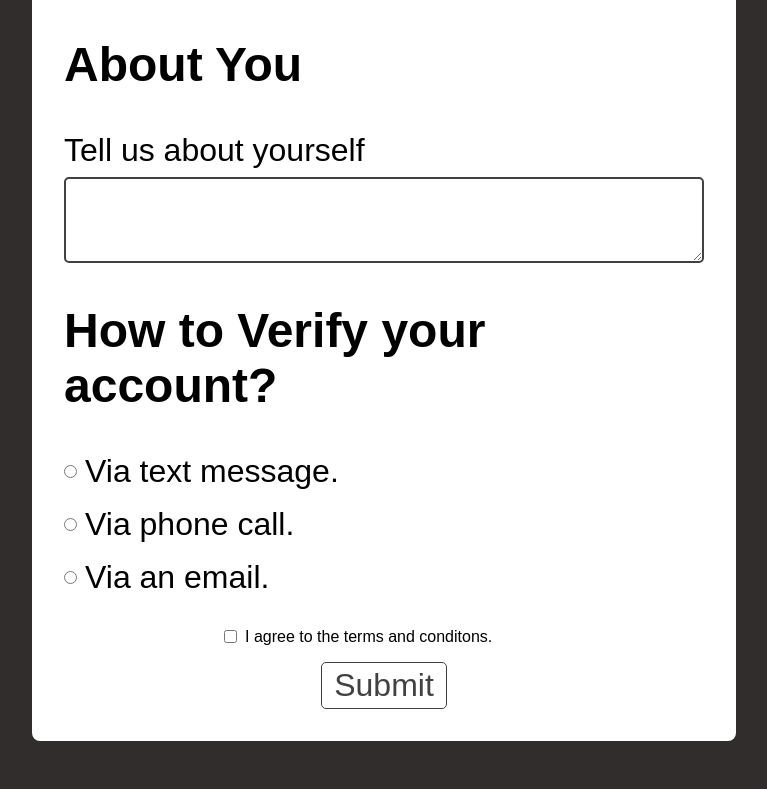
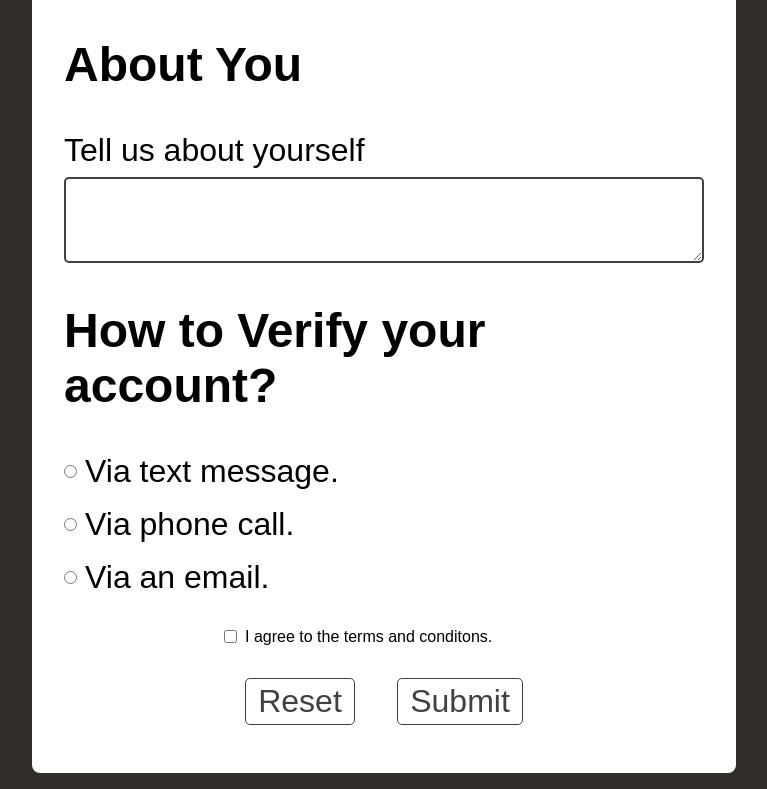
Before and after one commit to Junaeid18/Practise_and_Recall, a plain HTML site: page From-100-Days/Day26_to_29/index.html in a window 1280 px wide. Shown: the part 1374-2163 px from the top of the page, without its empty margins (256-1023 px from the left). Before the commit the page ends 2131 px from the top, so only its background shows below. Drawn offline with Linux system fonts and the light colour scheme; a web font is replaced by a local one.

Commit message:
Doing Day28 and added reset button in the form

```diff
--- a/From-100-Days/Day26_to_29/index.html
+++ b/From-100-Days/Day26_to_29/index.html
@@ -91,10 +91,10 @@
                             <input
                                 type="radio"
                                 name="verify"
-                                id="email"
-                                value="email"
+                                id="emailchooser"
+                                value="emailverify"
                             />
-                            <label for="email">Via an email.</label>
+                            <label for="emailchooser">Via an email.</label>
                         </li>
                     </ul>
                 </section>
@@ -107,7 +107,10 @@
                     </div>
                 </section>
                 <section class="btn">
-                    <button>Submit</button>
+                    <div>
+                        <button type="reset">Reset</button>
+                        <button type="submit">Submit</button>
+                    </div>
                 </section>
             </form>
         </main>
--- a/From-100-Days/Day26_to_29/style/style.css
+++ b/From-100-Days/Day26_to_29/style/style.css
@@ -72,10 +72,16 @@ select:focus {
 .btn {
     display: block;
 }
+.btn div {
+    width: 50%;
+    padding: 1rem 0;
+    margin: auto;
+    display: flex;
+    justify-content: space-around;
+}
 button {
-    margin: auto;
     font: inherit;
-    display: block;
+    display: inline-block;
     background-color: white;
     color: rgb(65, 65, 65);
     border: 1px solid rgb(66, 65, 65);
```
